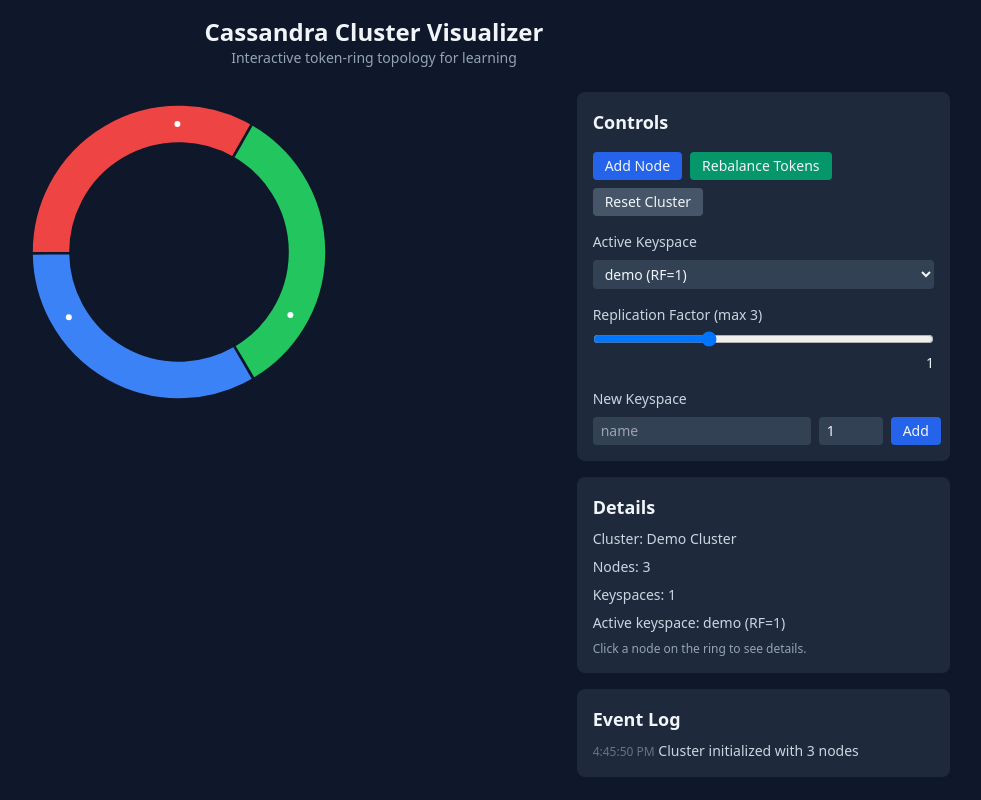
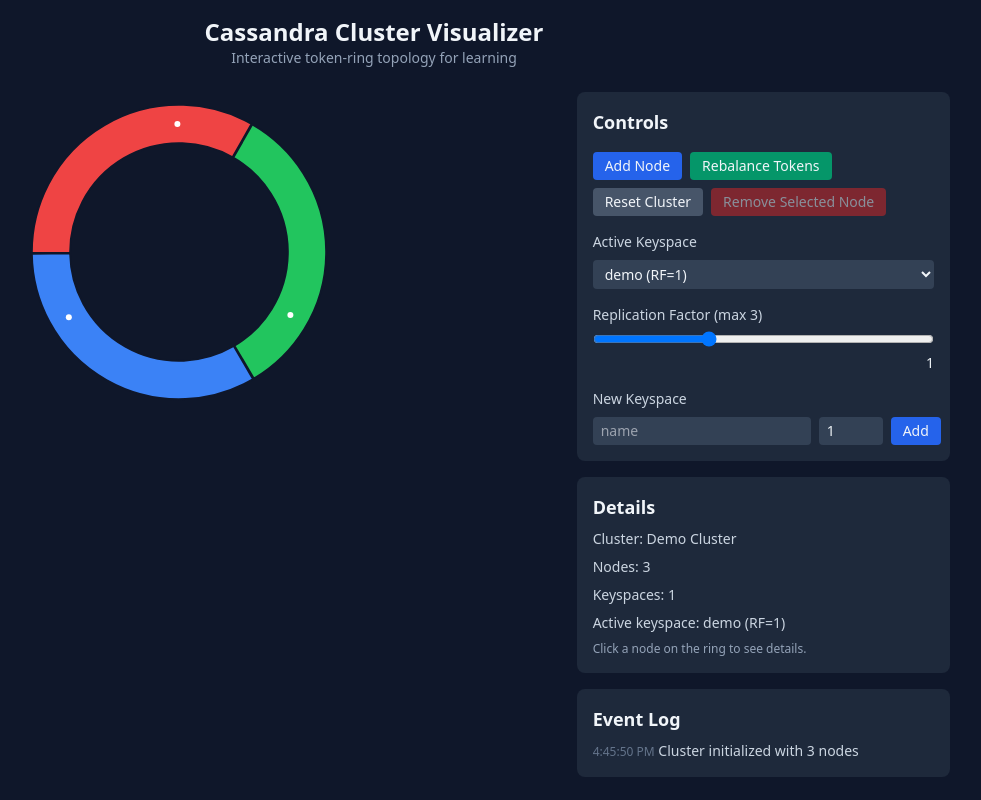
Before and after one commit to nickiscool0301/cass-visualizer, a React (Vite) app in the folder web/: page / in a window 1280 px wide. Shown: the whole page, without its empty margins (266-1247 px from the left). Built offline with nearby package versions, Linux system fonts and the light colour scheme.

Commit message:
feat: add remove selected node control

```diff
--- a/web/src/components/ControlPanel.tsx
+++ b/web/src/components/ControlPanel.tsx
@@ -35,6 +35,17 @@ export function ControlPanel({ cluster, dispatch }: ControlPanelProps) {
           className="rounded bg-slate-600 px-3 py-1 text-sm hover:bg-slate-500"
         >
           Reset Cluster
+        </button>
+        <button
+          onClick={() => {
+            if (cluster.selectedNodeId) {
+              dispatch({ type: "REMOVE_NODE", nodeId: cluster.selectedNodeId });
+            }
+          }}
+          disabled={!cluster.selectedNodeId || cluster.nodes.length <= 1}
+          className="rounded bg-red-600 px-3 py-1 text-sm hover:bg-red-500 disabled:cursor-not-allowed disabled:opacity-50"
+        >
+          Remove Selected Node
         </button>
       </div>
 
```
